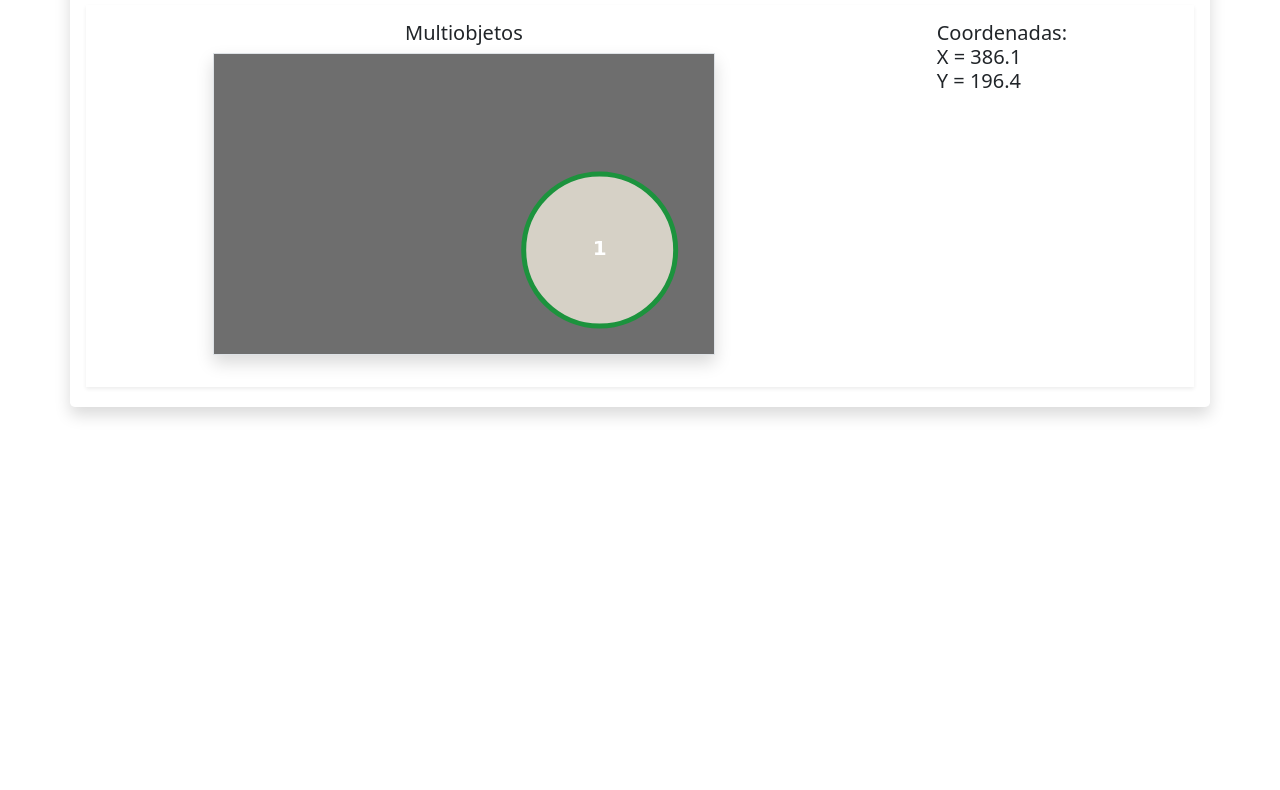
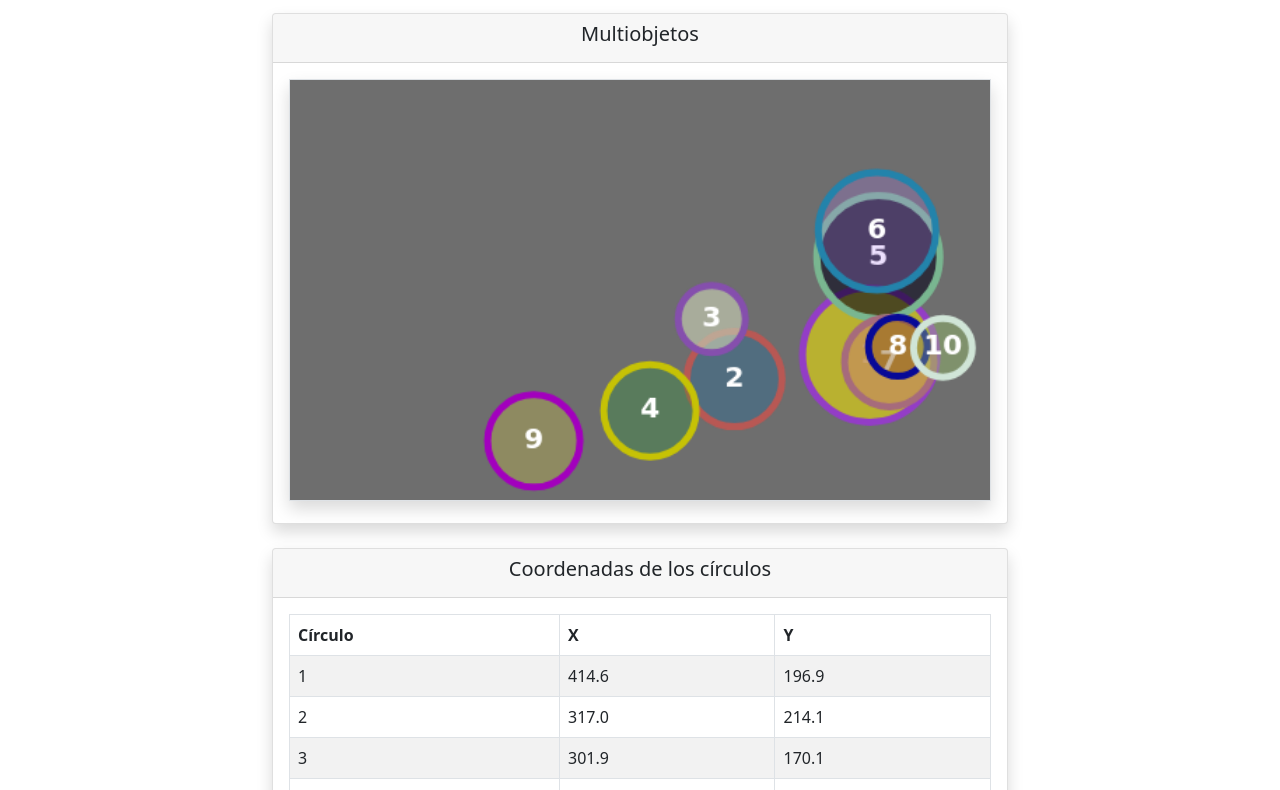
Before and after one commit to Angel7115/canvas-animation-objects, a plain HTML site: page index.html in a window 1280 px wide. Shown: the part 99-889 px from the top of the page. Before the commit the page ends 800 px from the top, so only its background shows below. Drawn offline with nearby package versions, Linux system fonts and the light colour scheme.

Commit message:
Version Tabla multiCirculos

```diff
--- a/index.html
+++ b/index.html
@@ -1,4 +1,3 @@
-
 <!DOCTYPE html>
 <html lang="es">
 <head>
@@ -7,23 +6,55 @@
     <link href="https://cdn.jsdelivr.net/npm/bootstrap@5.0.2/dist/css/bootstrap.min.css" rel="stylesheet"
         integrity="sha384-EVSTQN3/azprG1Anm3QDgpJLIm9Nao0Yz1ztcQTwFspd3yD65VohhpuuCOmLASjC" crossorigin="anonymous">
     <title>Canvas animation 2D</title>
-
 </head>
 <body>
-    <main class="container flex-column mt-3  shadow rounded-3 p-3">
-        <div class="d-flex justify-content-center flex-row mb-3">
-            <h1>Animaciones 2D con canvas</h1>
+    <!-- Header -->
+    <header class="bg-primary text-white text-center py-3">
+        <h1>Animaciones 2D con Canvas</h1>
+    </header>
+
+    <main class="container mt-4">
+        <div class="row justify-content-center mb-4">
+            <div class="col-md-8">
+                <div class="card shadow">
+                    <div class="card-header">
+                        <h5 class="text-center">Multiobjetos</h5>
+                    </div>
+                    <div class="card-body">
+                        <canvas class="border shadow w-100" id="canvas"></canvas>
+                    </div>
+                </div>
+            </div>
         </div>
-        <div class="d-flex flex-row shadow-sm mb-1 p-3 justify-content-around">
-            <div class="d-flex justify-content-center flex-column mb-3">
-                <h5 class="d-flex justify-content-center">Multiobjetos</h5>
-                <canvas class="border shadow" id="canvas"></canvas>
-
+        <div class="row justify-content-center">
+            <div class="col-md-8">
+                <div class="card shadow">
+                    <div class="card-header">
+                        <h5 class="text-center">Coordenadas de los círculos</h5>
+                    </div>
+                    <div class="card-body">
+                        <table class="table table-striped table-bordered" id="coordinatesTable">
+                            <thead class="thead-dark">
+                                <tr>
+                                    <th scope="col">Círculo</th>
+                                    <th scope="col">X</th>
+                                    <th scope="col">Y</th>
+                                </tr>
+                            </thead>
+                            <tbody>
+                                <!-- Las coordenadas de los círculos se añadirán aquí -->
+                            </tbody>
+                        </table>
+                    </div>
+                </div>
             </div>
-            <h5 id="coordinates">Coordenadas:<br> X = 0 <br> Y = 0</h5>
         </div>
     </main>
 
+    <!-- Footer -->
+    <footer class="bg-primary text-white text-center py-3 mt-4">
+        <p>&copy;  Animaciones 2D con Canvas, Version 2. Alvarez MElo Angel Jafet.</p>
+    </footer>
 
     <script src="https://cdn.jsdelivr.net/npm/bootstrap@5.0.2/dist/js/bootstrap.bundle.min.js"
         integrity="sha384-MrcW6ZMFYlzcLA8Nl+NtUVF0sA7MsXsP1UyJoMp4YLEuNSfAP+JcXn/tWtIaxVXM"
--- a/js/main.js
+++ b/js/main.js
@@ -6,9 +6,10 @@ canvas.height = window_height;
 canvas.width = window_width;
 canvas.style.backgroundColor = "#6e6e6e";
 
-// Obtener referencia al elemento h5 para mostrar las coordenadas
-const coordinatesDisplay = document.getElementById("coordinates");
+// Obtener referencia a la tabla para mostrar las coordenadas
+const coordinatesTable = document.getElementById("coordinatesTable").getElementsByTagName('tbody')[0];
 
+// Clase Circle
 class Circle {
   constructor(x, y, radius, color, text, backcolor, speed) {
     this.posX = x;
@@ -54,12 +55,17 @@ class Circle {
     this.posX += this.dx;
     this.posY += this.dy;
 
-    // Actualizar las coordenadas en el elemento h5
-    coordinatesDisplay.innerHTML = `Coordenadas:<br> X = ${this.posX.toFixed(1)}<br> Y = ${this.posY.toFixed(1)}`;
+    // Actualizar las coordenadas en la tabla
+    const row = document.getElementById(`circle-${this.text}`);
+    if (row) {
+      row.cells[1].innerText = this.posX.toFixed(1);
+      row.cells[2].innerText = this.posY.toFixed(1);
+    }
   }
 }
 
-// Crear un círculo con propiedades aleatorias
+// Comentamos la sección de un solo círculo
+/*
 let randomRadius = Math.floor(Math.random() * 60 + 20);
 let randomX = Math.random() * window_width;
 let randomY = Math.random() * window_height;
@@ -71,7 +77,6 @@ randomY = randomY < randomRadius ? randomRadius : randomY > window_height - rand
 
 let miCirculo = new Circle(randomX, randomY, randomRadius, randomStrokecolor, "1", randomBackcolor, 2);
 
-// Función para actualizar y dibujar el círculo en cada frame
 let updateCircle = function () {
   requestAnimationFrame(updateCircle);
   ctx.clearRect(0, 0, window_width, window_height);
@@ -79,53 +84,47 @@ let updateCircle = function () {
 };
 
 updateCircle();
+*/
 
-
-
-/*
-//SECCION MULTIBOLAS///////////////////////////////////
- const nCircles = 10;
-
-
+// Sección de múltiples círculos
+const nCircles = 10;
 let circles = [];
 
-
+// Crear círculos y añadir filas a la tabla
 for (let i = 0; i < nCircles; i++) {
-
   let randomRadius = Math.floor(Math.random() * 30 + 20);
   let randomX = Math.random() * window_width;
   let randomY = Math.random() * window_height;
-  let randomTransparency = Math.random()*0.9;
+  let randomTransparency = Math.random() * 0.9;
 
-  let randomBackcolor = "rgba(" + Math.random() * 255 + "," + Math.random() * 255 + "," + Math.random() * 255 + "," + randomTransparency *1 +")";
+  let randomBackcolor = "rgba(" + Math.random() * 255 + "," + Math.random() * 255 + "," + Math.random() * 255 + "," + randomTransparency + ")";
   let randomStrokecolor = "rgba(" + Math.random() * 255 + "," + Math.random() * 255 + "," + Math.random() * 255 + ")";
-let randomSpeed = Math.random()*3 +1;
+  let randomSpeed = Math.random() * 3 + 1;
 
   randomX = randomX < randomRadius ? randomRadius : randomX > window_width - randomRadius ? window_width - randomRadius : randomX;
-
   randomY = randomY < randomRadius ? randomRadius : randomY > window_height - randomRadius ? window_height - randomRadius : randomY;
 
-
-  let miCirculo = new Circle(randomX, randomY, randomRadius, randomStrokecolor, i+1, randomBackcolor, randomSpeed);
-
+  let miCirculo = new Circle(randomX, randomY, randomRadius, randomStrokecolor, i + 1, randomBackcolor, randomSpeed);
   circles.push(miCirculo);
 
+  // Añadir una fila para el círculo en la tabla
+  let row = coordinatesTable.insertRow();
+  row.id = `circle-${i + 1}`;
+  let cell1 = row.insertCell(0);
+  let cell2 = row.insertCell(1);
+  let cell3 = row.insertCell(2);
+  cell1.innerText = i + 1;
+  cell2.innerText = randomX.toFixed(1);
+  cell3.innerText = randomY.toFixed(1);
 }
 
-
 let updateCircle = function () {
-
   requestAnimationFrame(updateCircle);
-
   ctx.clearRect(0, 0, window_width, window_height);
 
   circles.forEach((circle) => {
-
     circle.update(ctx);
-
   });
-
 };
 
 updateCircle();
-*/
```
